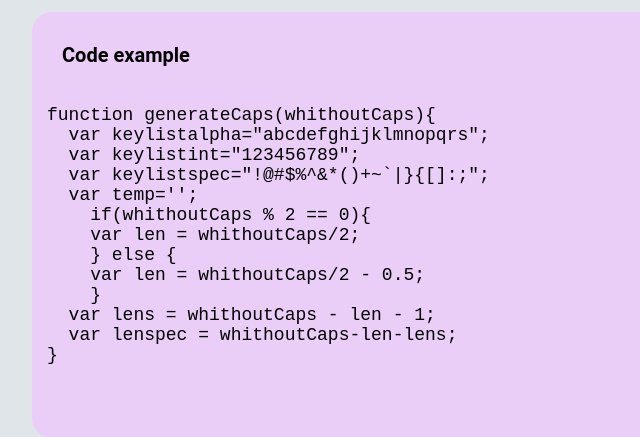
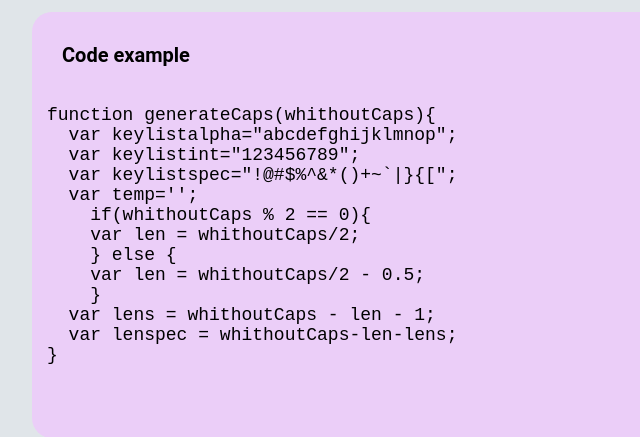
Before and after one commit to tsyganA/rsschool-cv-stage0, a plain HTML site: page index.html in a window 1280 px wide. Shown: the part 819-1256 px from the top of the page, 208-848 px from the left. Drawn offline with Linux system fonts and the light colour scheme.

Commit message:
fix4 finish

```diff
--- a/index.html
+++ b/index.html
@@ -71,9 +71,9 @@
           <pre>
             <code>
 function generateCaps(whithoutCaps){
-  var keylistalpha="abcdefghijklmnopqrs";
+  var keylistalpha="abcdefghijklmnop";
   var keylistint="123456789";
-  var keylistspec="!@#$%^&*()+~`|}{[]:;";
+  var keylistspec="!@#$%^&*()+~`|}{[";
   var temp='';
     if(whithoutCaps % 2 == 0){
     var len = whithoutCaps/2;
--- a/style.css
+++ b/style.css
@@ -46,7 +46,6 @@ a {
   font-family: "Arial";
     font-style: normal;
     font-weight: 400;
-    /* font-size: 15px; */
     line-height: 160%;
     color: #9f1491;
 }
@@ -91,7 +90,6 @@ a {
 .location {
   text-align: center;
   margin-top: 5px;
-  /* margin-left: 70px; */
 }
 
 li {
@@ -138,10 +136,6 @@ a {
 .bg-block {
 width: 600px;
 }
-
-/* .fon {
-  width: 600px;
-} */
 
 .alignment {
   width: 640px;
@@ -221,7 +215,7 @@ nav {
   flex-direction: column;
   width: 100%;
   margin-left: 0;
-  margin-top: 120px;
+  margin-top: 80px;
 }
 
 .alignment.burger ul.header_li li {
```
